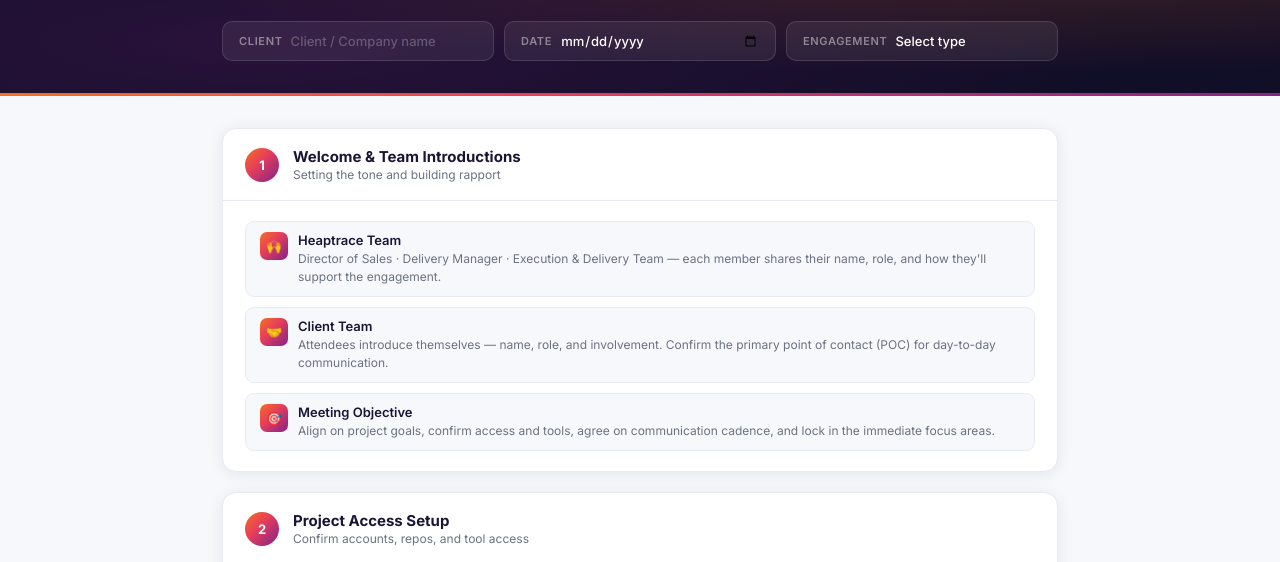
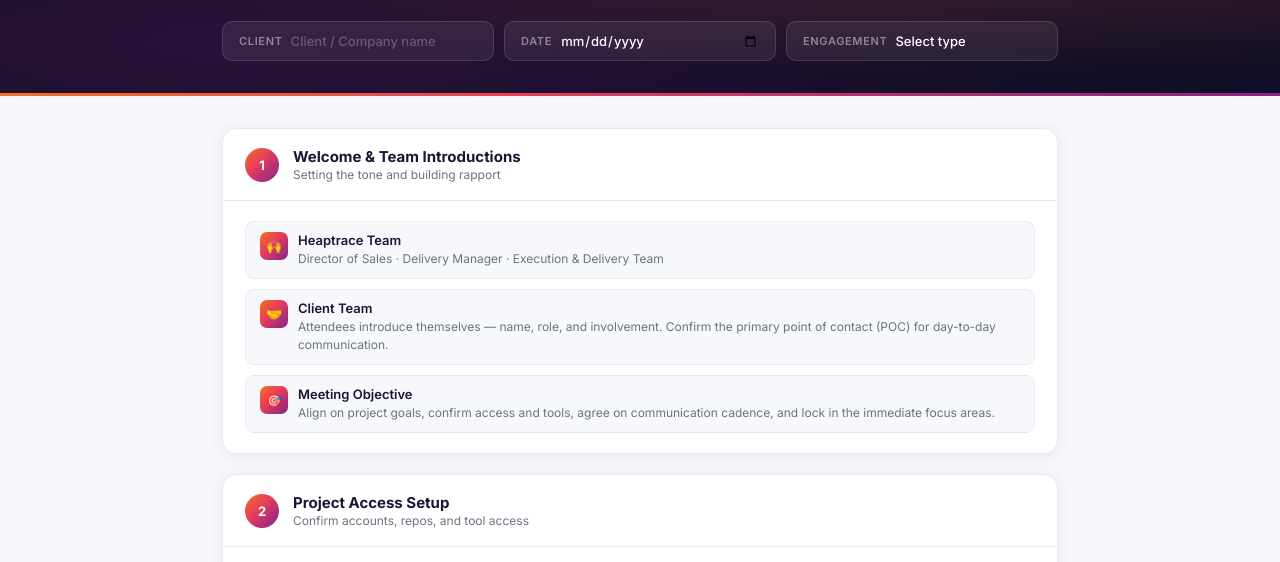
Before and after one commit to akhileshjoshi13/Akhilesh-Heaptrace, a plain HTML site: page kickoff-agenda.html in a window 1280 px wide. Shown: the part 162-724 px from the top of the page. Drawn offline with Linux system fonts and the light colour scheme.

Commit message:
Remove trailing sentence from Heaptrace Team intro

```diff
--- a/kickoff-agenda.html
+++ b/kickoff-agenda.html
@@ -608,7 +608,7 @@
           <div class="item-icon">🙌</div>
           <div class="item-content">
             <div class="item-label">Heaptrace Team</div>
-            <div class="item-desc">Director of Sales · Delivery Manager · Execution &amp; Delivery Team — each member shares their name, role, and how they'll support the engagement.</div>
+            <div class="item-desc">Director of Sales · Delivery Manager · Execution &amp; Delivery Team</div>
           </div>
         </div>
         <div class="item">
```
